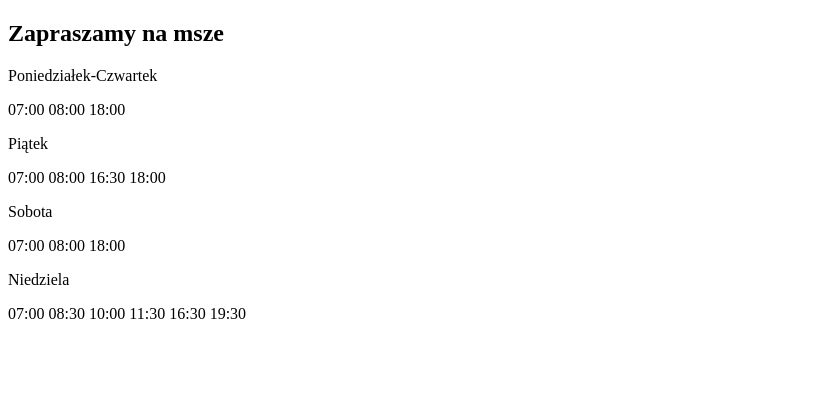
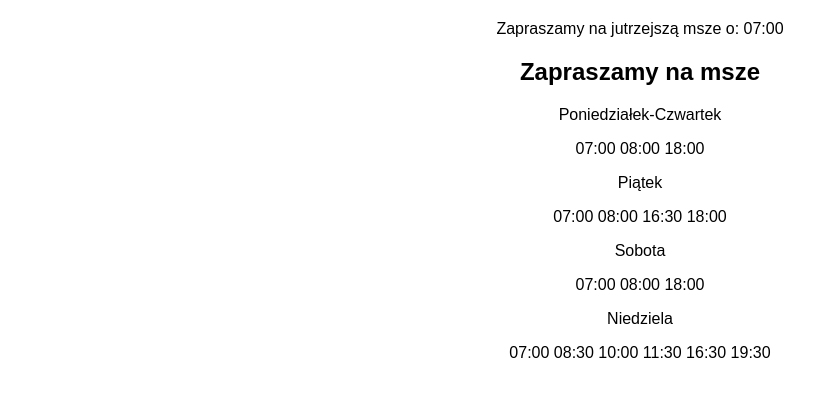
Before and after one commit to mossakowski/streamMass, a plain HTML site: page index.html in a window 1280 px wide. Shown: the whole page, without its empty margins (0-838 px from the left). Drawn offline with nearby package versions, Linux system fonts and the light colour scheme.

Commit message:
add information when next mass in html

```diff
--- a/index.html
+++ b/index.html
@@ -4,14 +4,17 @@
     <meta charset="UTF-8">
     <meta name="viewport" content="width=device-width, initial-scale=1.0">
     <meta http-equiv="X-UA-Compatible" content="ie=edge">
-    <title>Document</title>
+    <title>Stream z Parafii Cyryla i Metodego w Knurowie</title>
+    <link rel="stylesheet" href="/style/style.css">
 </head>
 <body>
     <div class="container">
         <div class="row">
-            <div id="screen" class="col-12">
-                <!-- <iframe src="https://player.twitch.tv/?channel=parafiacyrylaimetodego" frameborder="0" allowfullscreen="true" scrolling="no" height="378" width="620"></iframe> -->
-                ekran
+            <div class="col-12">
+                <div id="mass_screen">
+                    <iframe src="https://player.twitch.tv/?channel=parafiacyrylaimetodego" frameborder="0" allowfullscreen="true" scrolling="no" height="378" width="620"></iframe>
+                </div>
+                <div id="mass_next_info"></div>
             </div>
         </div>
         <div class="row">
@@ -30,6 +33,6 @@
     </div>
 
     <script src="https://cdnjs.cloudflare.com/ajax/libs/moment.js/2.24.0/moment.min.js"></script>
-    <script src="main.js"></script>
+    <script src="/js/main.js"></script>
 </body>
 </html>
--- a/main.js
+++ b/js/main.js
@@ -4,7 +4,8 @@ var tab_mass_schedule = {
     tab_mass_sunday : ['07:00', '08:30', '10:00', '11:30', '16:30', '19:30']
 }
 
-const screen = document.getElementById('screen');
+const mass_screen = document.getElementById('mass_screen');
+const mass_next_info = document.getElementById('mass_next_info');
 
 const format_time = "HH:mm";
 const format_day = 'd';
@@ -75,22 +76,24 @@ function app() {
         if(i === 0) {
         let next_day = moment(current_day, format_day).add(1,'d').format(format_day);
         next_day = parseInt(next_day);
-            console.log("Zapraszamy na jutrzejszą msze o: " + selectTab(next_day)[0]);
+            let text = "Zapraszamy na jutrzejszą msze o: " + selectTab(next_day)[0];
             hideStream();
+            mass_next_info.innerHTML = text;
         } else {
-        console.log("Następna msza odbędzie się o: " + tab_next_mass[0]);
-        hideStream();
+            let text = "Następna msza odbędzie się o: " + tab_next_mass[0];
+            mass_next_info.innerHTML = text;
+            hideStream();
         }
     }
 
     function showStream() {
-        screen.style.display = "block";
-        console.log('jest ekran');
+        mass_screen.style.display = "block";
+        mass_next_info.style.display = "none";
     }
 
     function hideStream() {
-        screen.style.display = "none";
-        console.log('nie ma transmisji!');
+        mass_screen.style.display = "none";
+        mass_next_info.style.display = "block";
     }
 
         checkIsMassNow();
--- /dev/null
+++ b/style/style.css
@@ -0,0 +1,13 @@
+
+body {
+    font-family: Arial, Helvetica, sans-serif;
+}
+
+.container {
+    height: 100vh;
+    margin-top: 20px;
+}
+
+.col-12 {
+    text-align: center;
+}
```
